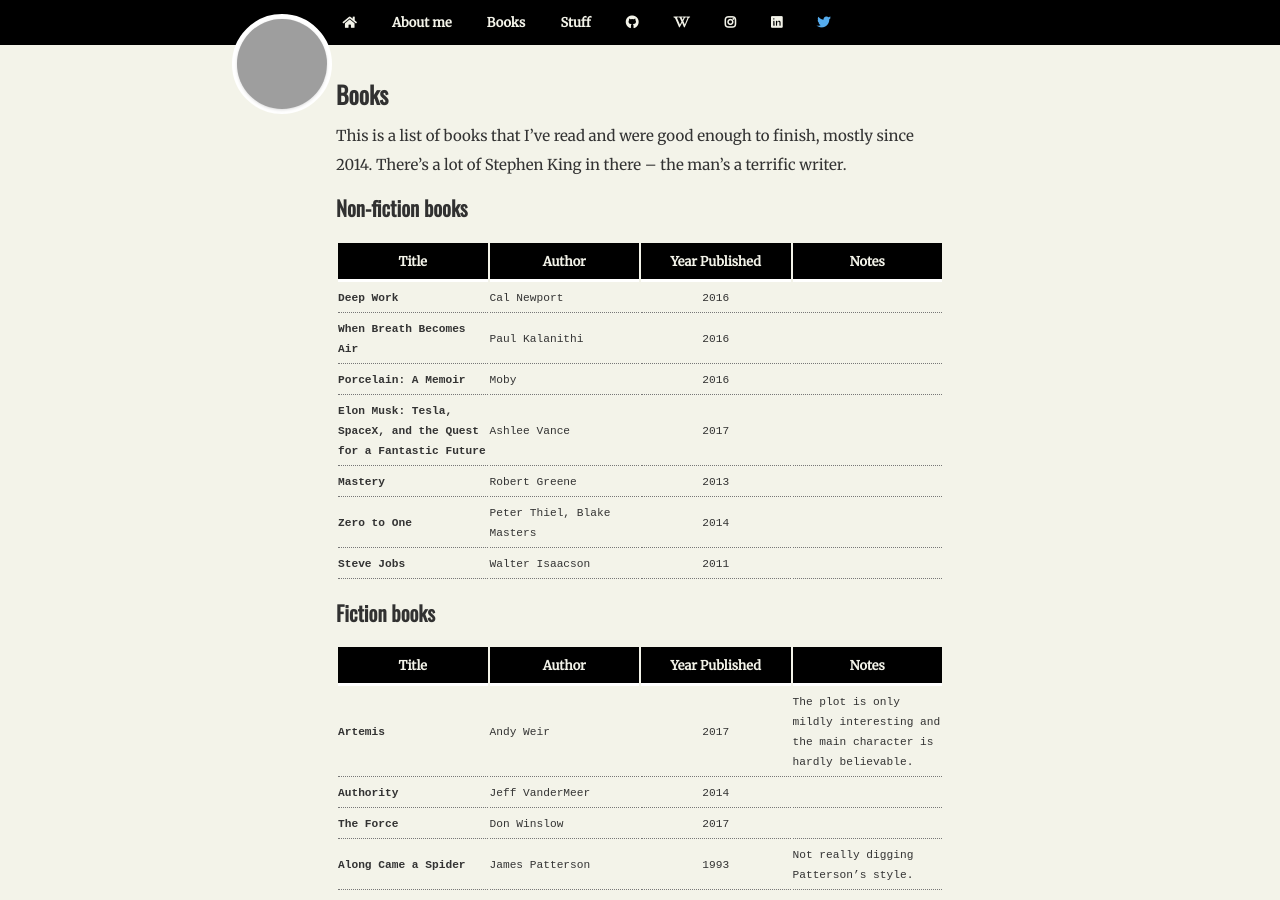
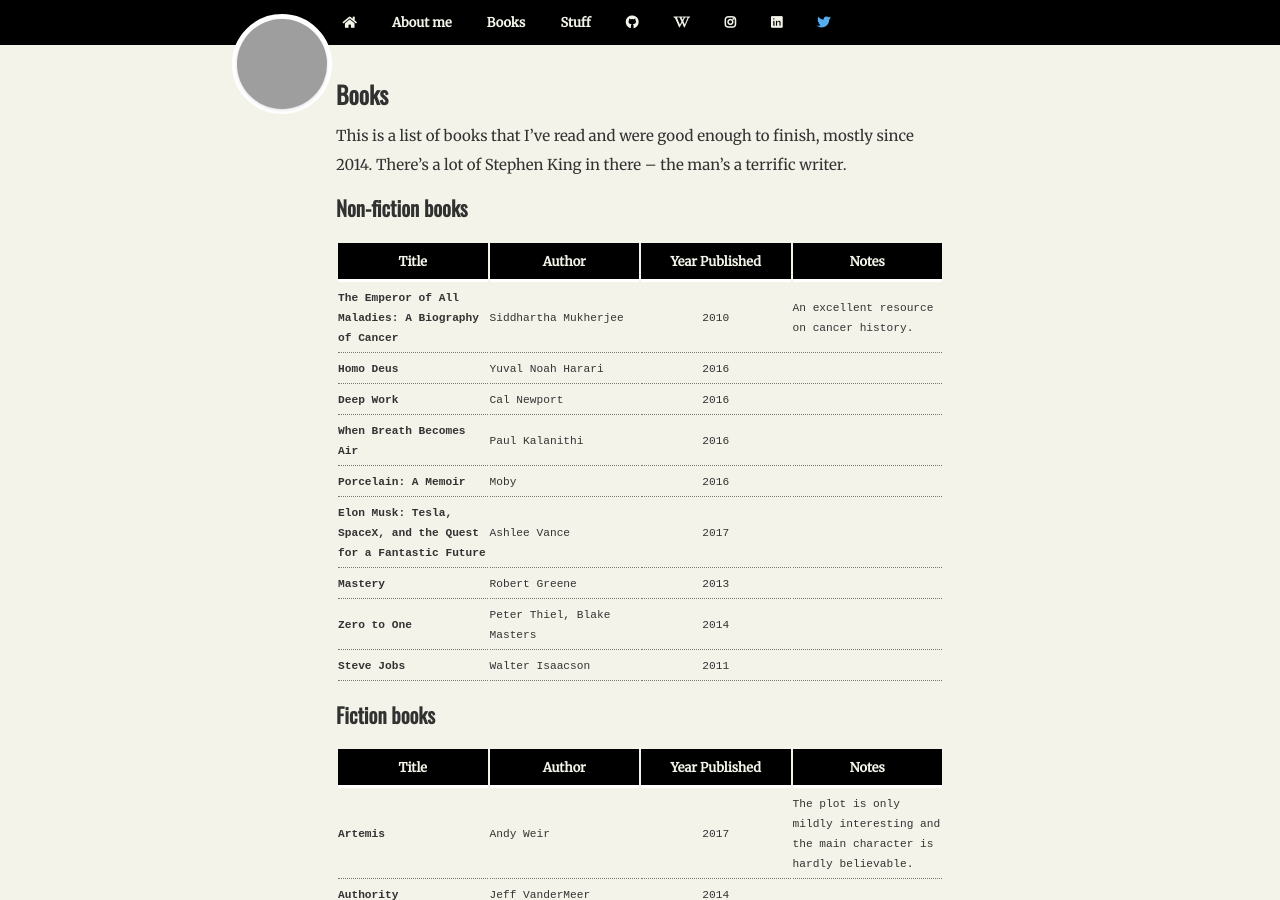
Before and after one commit to petru/prologue, a Jekyll site: the page built from books.md, in a window 1280 px wide and 900 px high. Built offline with Jekyll 4.4.1, drawn with Linux system fonts in a browser that asks for light colours; nearby versions of some CDN libraries; grey boxes are pictures that could not be loaded.

Commit message:
Add more books

```diff
--- a/books.md
+++ b/books.md
@@ -9,6 +9,8 @@
 
 Title | Author | Year Published | Notes
 ---   | ---    | :---:  | ---
+**The Emperor of All Maladies: A Biography of Cancer** | Siddhartha Mukherjee | 2010 | An excellent resource on cancer history.
+**Homo Deus** | Yuval Noah Harari | 2016 |
 **Deep Work** | Cal Newport | 2016 |
 **When Breath Becomes Air** | Paul Kalanithi | 2016 |
 **Porcelain: A Memoir** | Moby | 2016 |
```
